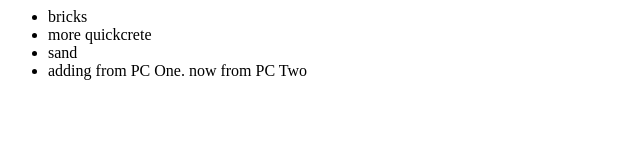
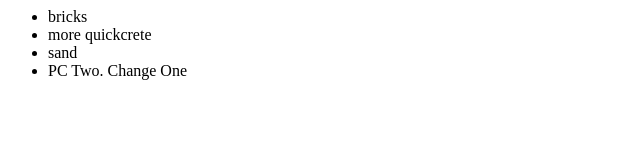
Before and after one commit to Davie-Dave/newGitTest, a plain HTML site: page index.html in a window 1280 px wide. Shown: the whole page, without its empty margins (0-640 px from the left). Drawn offline with Linux system fonts and the light colour scheme.

Commit message:
Change from PC Two

```diff
--- a/index.html
+++ b/index.html
@@ -5,7 +5,7 @@
 				<li>bricks</li>
 				<li>more quickcrete</li>
 				<li>sand</li>
-				<li>adding from PC One. now from PC Two</li>
+				<li>PC Two. Change One</li>
 			</ul>
 		</div>
 	</body>
```
